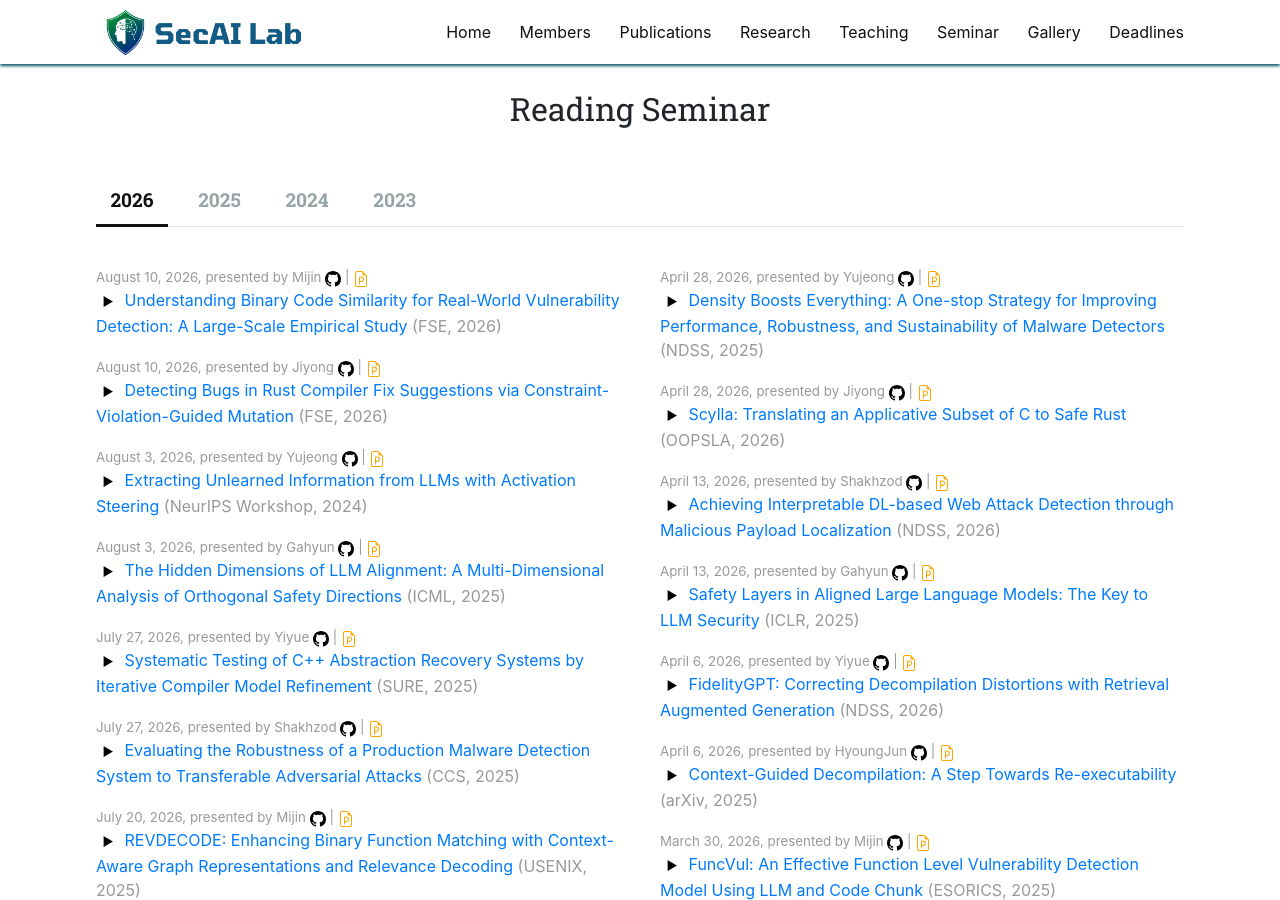
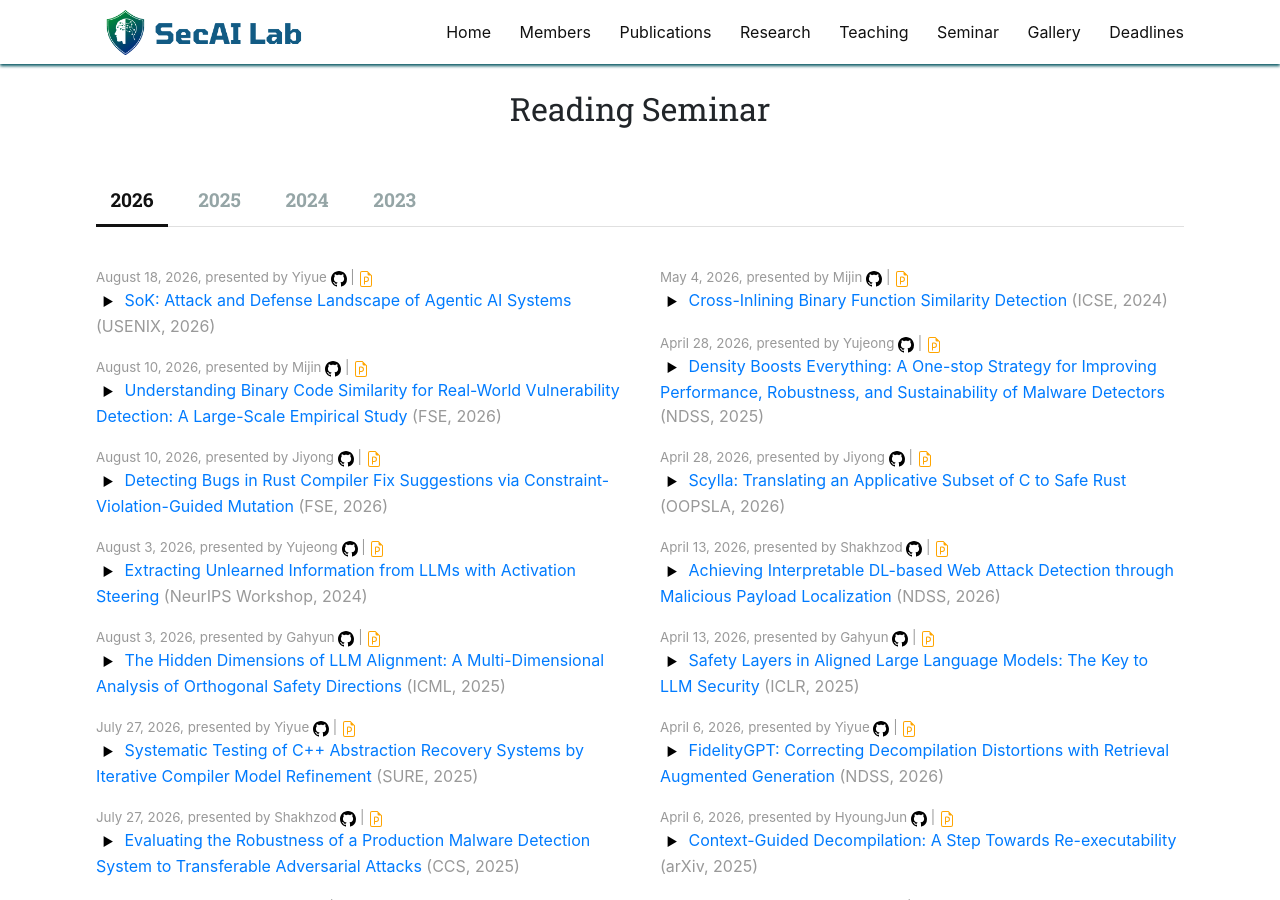
Before and after one commit to SecAI-Lab/secai-lab.github.io, a Jekyll site: the page built from pages/seminar.md, in a window 1280 px wide and 900 px high. Built offline with Jekyll 4.4.1, drawn with Linux system fonts in a browser that asks for light colours; nearby versions of some CDN libraries.

Commit message:
Update readings.yml

```diff
--- a/_data/readings.yml
+++ b/_data/readings.yml
@@ -1,3 +1,14 @@
+- title: "SoK: Attack and Defense Landscape of Agentic AI Systems"
+  link: "https://www.usenix.org/conference/usenixsecurity26/presentation/kim-juhee-agentic"
+  ppt_link: "https://drive.google.com/file/d/1oE-sFedBW2UZYAiHEVKNrUfGTVzZFHVQ/view?usp=drive_link"
+  code_link: ""
+  presenter: Yiyue
+  conference: USENIX
+  date: 2026.08.18
+  pub_year: 2026
+  discussion: ""
+
+
 - title: "Detecting Bugs in Rust Compiler Fix Suggestions via Constraint-Violation-Guided Mutation"
   link: "https://dl.acm.org/doi/10.1145/3797128"
   ppt_link: "https://secai.skku.edu/assets/paper-presentation/jiyong_SugBreaker_FSE26.pdf"
```
